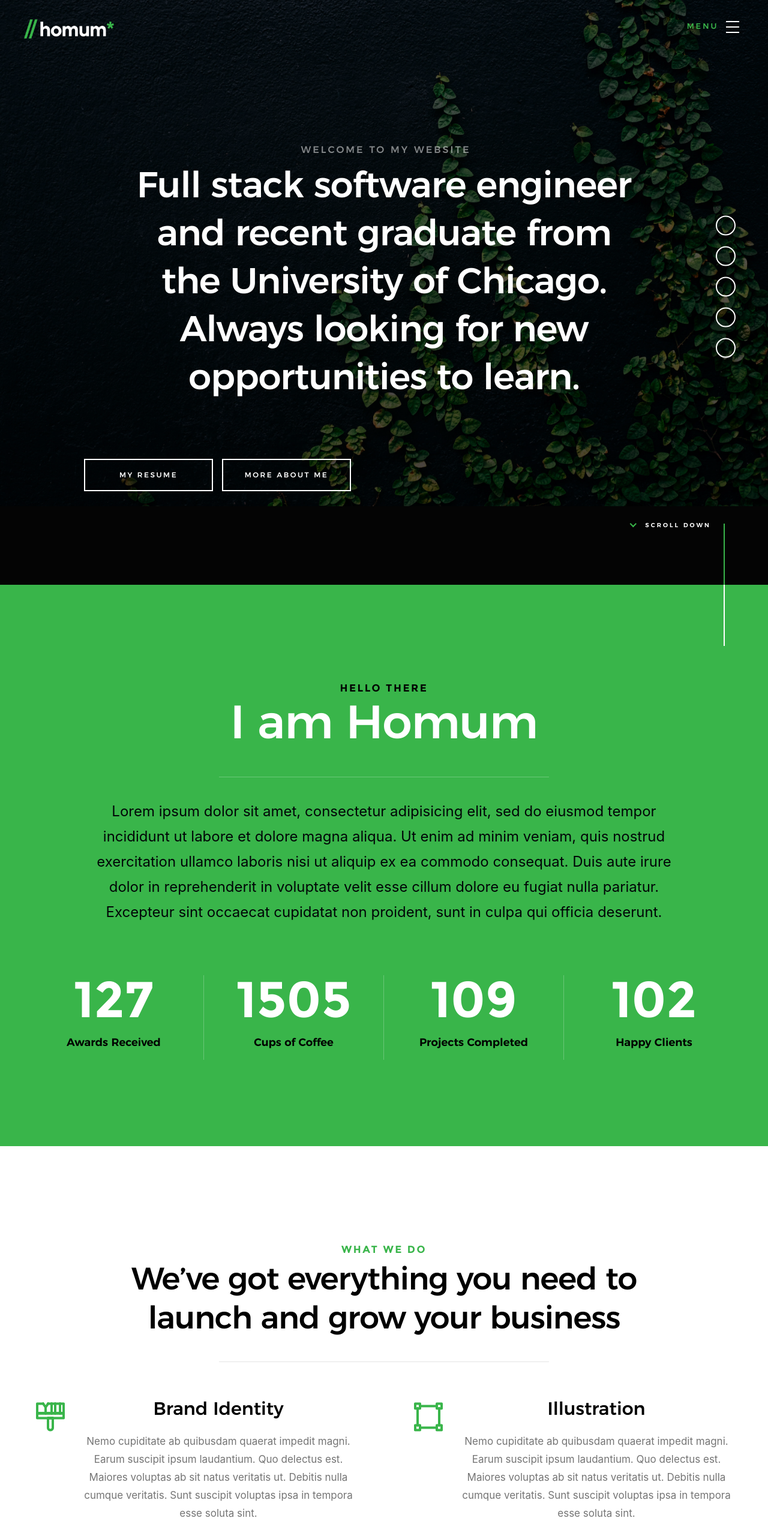
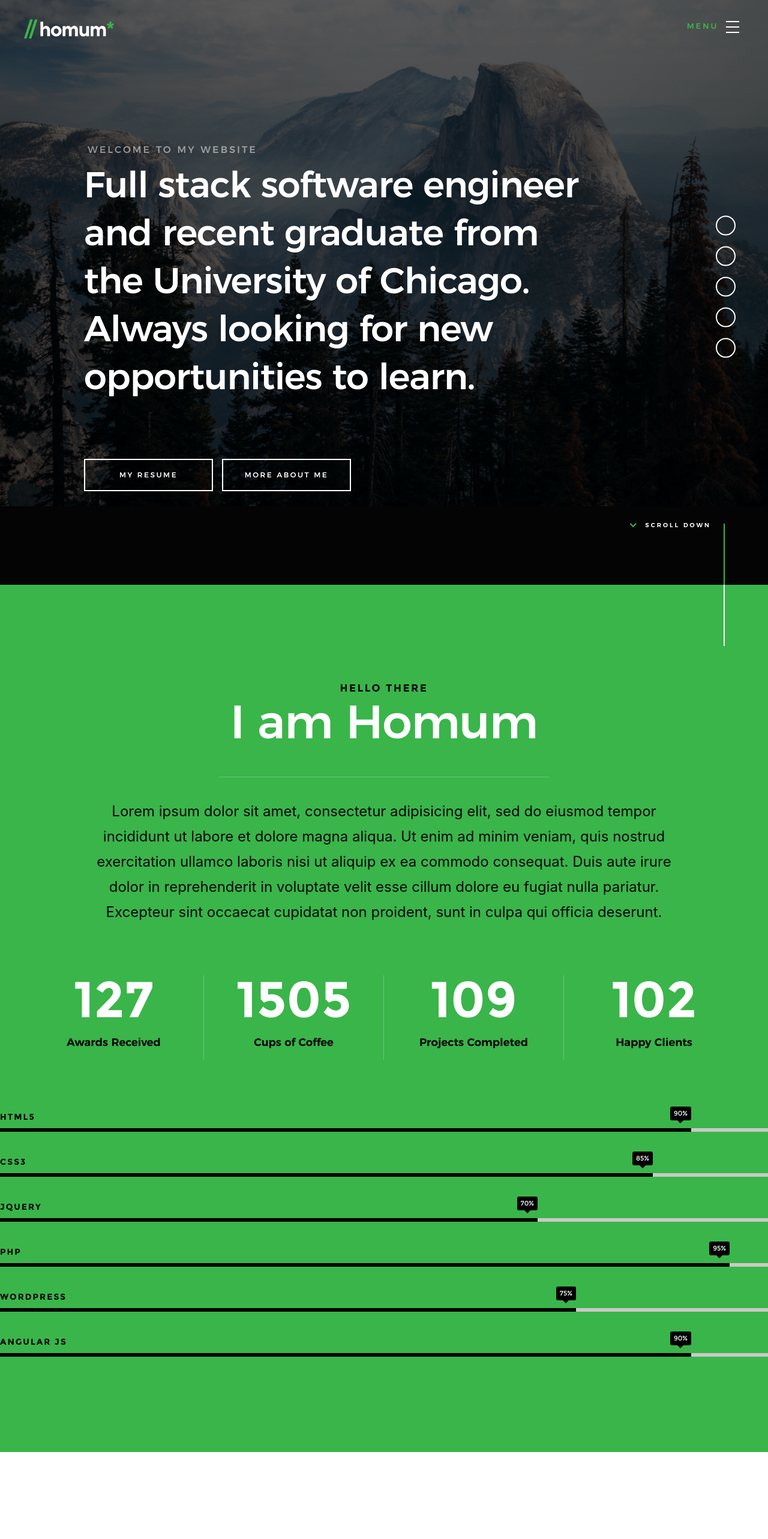
Before and after one commit to hahsan95/portfolio-website, a React (Create React App) app: page / in a window 1280 px wide. Shown: the top 2566 px of the page at 60% size. Built offline with nearby package versions, Linux system fonts and the light colour scheme; some icons are missing.

Commit message:
changed text align on home panel, added new background images, added rudimentary skills table

```diff
--- a/public/css/main.css
+++ b/public/css/main.css
@@ -1830,6 +1830,10 @@ button::-moz-focus-inner, input::-moz-focus-inner {
     position: relative;
 }
 
+.home-content__text {
+    text-align: left;
+}
+
 .home-content__buttons {
     padding-top: 6rem;
     text-align: left;
--- a/src/components/About/About.js
+++ b/src/components/About/About.js
@@ -36,6 +36,34 @@ export default class About extends Component {
             <h5>Happy Clients</h5>
           </div>
         </div>
+
+        <ul className="skill-bars">
+          <li>
+            <div className="progress percent90"><span>90%</span></div>
+            <strong>HTML5</strong>
+          </li>
+          <li>
+            <div className="progress percent85"><span>85%</span></div>
+            <strong>CSS3</strong>
+          </li>
+          <li>
+            <div className="progress percent70"><span>70%</span></div>
+            <strong>JQuery</strong>
+          </li>
+          <li>
+            <div className="progress percent95"><span>95%</span></div>
+            <strong>PHP</strong>
+          </li>
+          <li>
+            <div className="progress percent75"><span>75%</span></div>
+            <strong>Wordpress</strong>
+          </li>
+          <li>
+            <div className="progress percent90"><span>90%</span></div>
+            <strong>Angular JS</strong>
+          </li>
+        </ul>
+
         <div className="about__line" />
       </section>
       );
--- a/src/components/Home/Home.js
+++ b/src/components/Home/Home.js
@@ -5,11 +5,12 @@ export default class Home extends Component
     render() {
 
       return (
-        <section id="home" className="s-home target-section" data-parallax="scroll" data-image-src="images/hero-bg.jpg" data-natural-width={3000} data-natural-height={2000} data-position-y="center">
+        <section id="home" className="s-home target-section" data-parallax="scroll" data-image-src="images/hero-bg-3.jpg" data-position-y="center">
         <div className="overlay" />
         <div className="shadow-overlay" />
         <div className="home-content">
           <div className="row home-content__main">
+            <div className="home-content__text">
               <h3>Welcome to my website</h3>
               <h1>
               Full stack software engineer <br />
@@ -18,6 +19,7 @@ export default class Home extends Component
               Always looking for new <br />
               opportunities to learn.
               </h1>
+            </div>
             <div className="home-content__buttons">
               <a href="#contact" className="smoothscroll btn btn--stroke">
                 My Resume
```
Also changed, not shown: public/images/hero-bg-2.jpg (added), public/images/hero-bg-3.jpg (added). Lines whose indentation alone changed are shown as unchanged.
